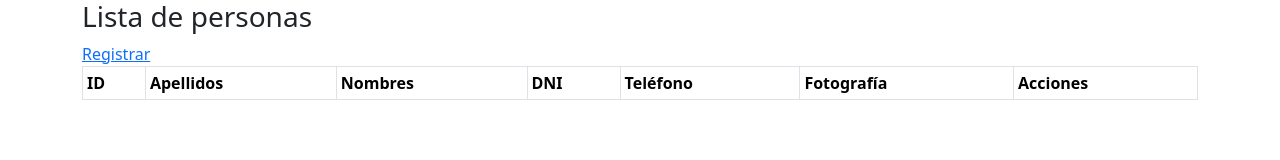
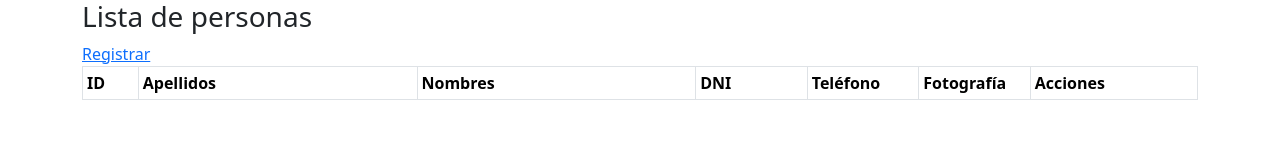
Before and after one commit to DiggyT02/ProyectoElectroPer-, a website: page public/personas/listar.html in a window 1280 px wide. Drawn offline with nearby package versions, Linux system fonts and the light colour scheme; no server answers.

Commit message:
ultimos retoques del listar.html

```diff
--- a/public/personas/listar.html
+++ b/public/personas/listar.html
@@ -31,13 +31,13 @@
           <div class="table-responsive">
             <table id="tabla-personas" class="table table-striped table-bordered table-sm">
               <colgroup>
-              <col style="width: 5">
-              <col style="width: 25;">
-              <col style="width: 25;">
-              <col style="width: 10;">
-              <col style="width: 10;">
-              <col style="width: 10;">
-              <col style="width: 15;">
+              <col style="width: 5%">
+              <col style="width: 25%;">
+              <col style="width: 25%;">
+              <col style="width: 10%;">
+              <col style="width: 10%;">
+              <col style="width: 10%;">
+              <col style="width: 15%;">
               </colgroup>
               <thead>
                 <tr>
```
